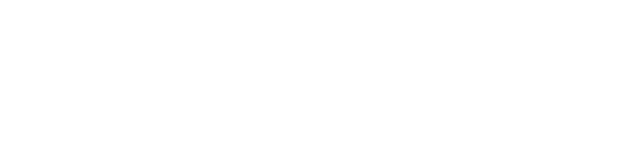
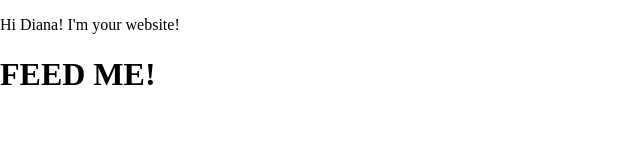
Before and after one commit to MonkeyBearBakery/monkeybearbakery.com, a website: page index.html in a window 1280 px wide. Shown: the whole page, without its empty margins (0-640 px from the left). Drawn offline with Linux system fonts and the light colour scheme; files that its build step writes are made by us from their sources.

Commit message:
I should probably add more stuff to this page

```diff
--- a/index.html
+++ b/index.html
@@ -14,5 +14,7 @@
     <link href="https://fonts.googleapis.com/css?family=Oswald&display=swap" rel="stylesheet">
   </head>
   <body>
+    <p>Hi Diana! I'm your website!</p>
+    <h1>FEED ME!</h1>
   </body>
 </html>
```
